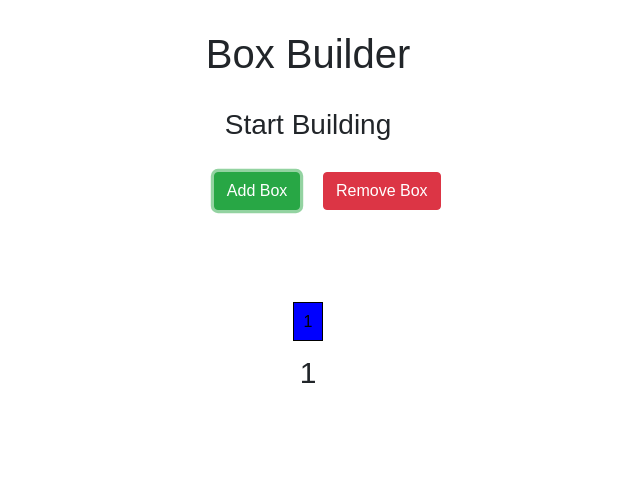
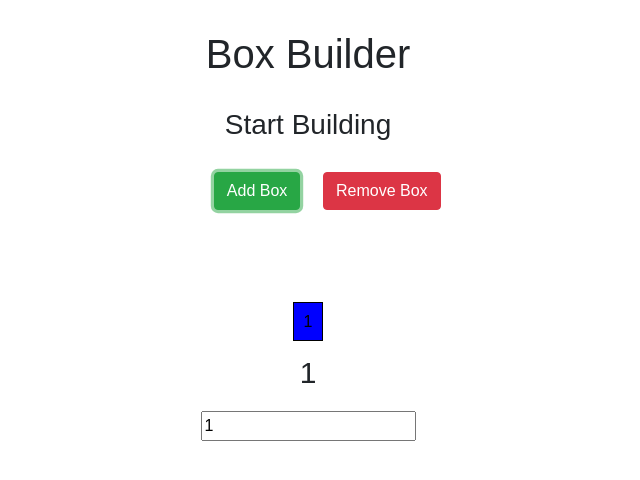
Before and after one commit to hpeddula/Box-Builder, a React (Create React App) app in the folder my-app/: page / in a window 1280 px wide. Both pictures are taken after a click on the button "Add Box". Shown: the top 480 px of the page, without its empty margins (332-972 px from the left). Built offline with nearby package versions, Linux system fonts and the light colour scheme.

Commit message:
Adding changed Box-Builder after interview

```diff
--- a/my-app/src/Box-Builder.jsx
+++ b/my-app/src/Box-Builder.jsx
@@ -10,6 +10,7 @@ export default class BoxBuilder extends React.Component {
         }
         this.AddBoxes = this.AddBoxes.bind(this);
         this.RemoveBoxes = this.RemoveBoxes.bind(this);
+        this.handleInput = this.handleInput.bind(this);
     }
     // Method to Add Boxes on to the Stack
     AddBoxes(i) {
@@ -28,6 +29,18 @@ export default class BoxBuilder extends React.Component {
             boxes: boxes,
             counter:i
         });
+    }
+    handleInput(e)
+    {
+        const value =e.target.value;
+        const boxes= this.state.boxes.slice();
+        for(let i=1;i<=e.target.value;i++)
+        {
+            boxes[i]=i;
+        }
+        this.setState({
+            boxes:boxes
+        })
     }
     render() {
         const count = this.state.boxes.length;
@@ -61,6 +74,7 @@ export default class BoxBuilder extends React.Component {
                         <div>
                             <p>{boxList}</p>
                             <p style={countStyle}>{count}</p>
+                            <input type="text" defaultValue={count} onChange={this.handleInput} />
                         </div>
                     }
                     {count === 0 && `No boxes`}
```
Also changed, not shown: 1 other file (tests, documents, lock files or other folders).
